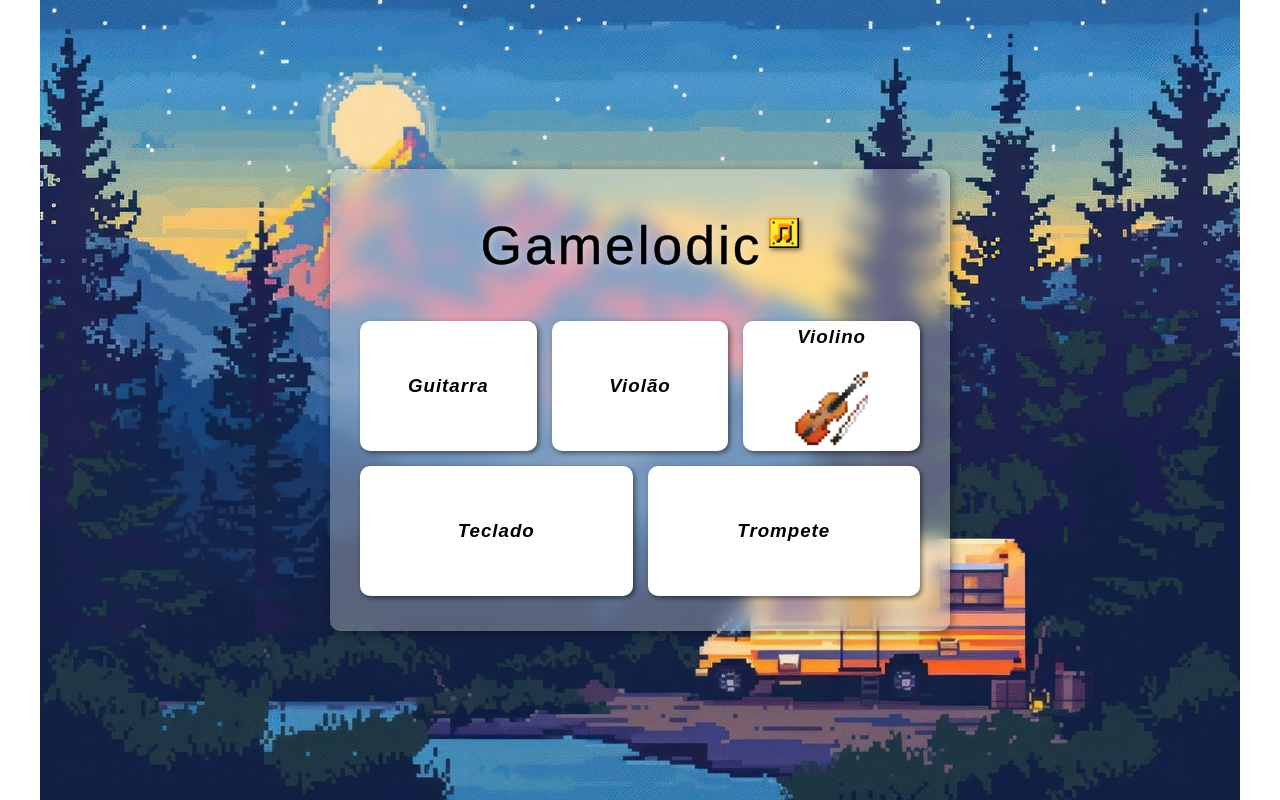
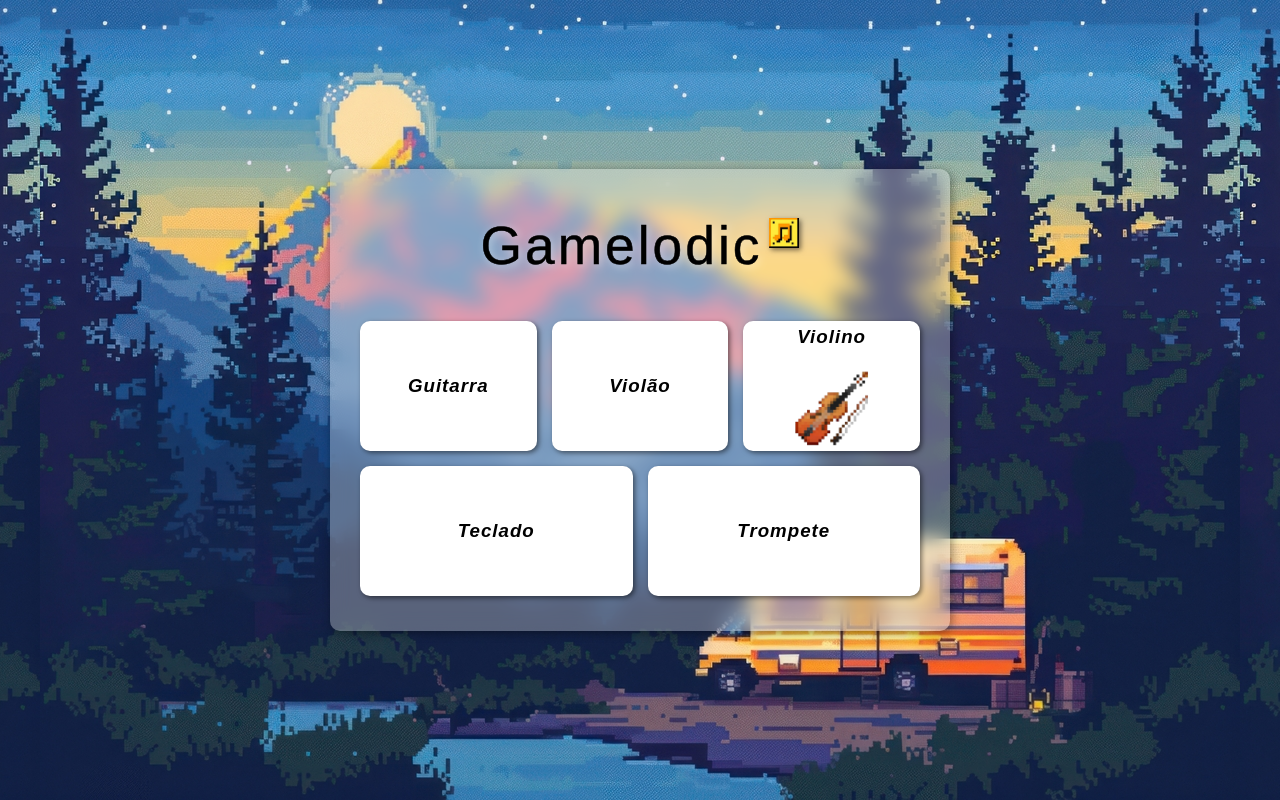
Before and after one commit to Lusquinh4/Gamelodic, a PHP site: page / in a window 1280 px wide. Run offline with PHP 8.4, Linux system fonts and the light colour scheme; some web fonts are replaced.

Commit message:
Reconcertando o background

```diff
--- a/style.css
+++ b/style.css
@@ -22,7 +22,6 @@ body {
     justify-content: center;
     background-image: url(fundo2.jpg);
     background-position: center;
-    background-repeat: no-repeat;
     object-fit: cover;
     width: 100%;
     height: 100vh;
```
